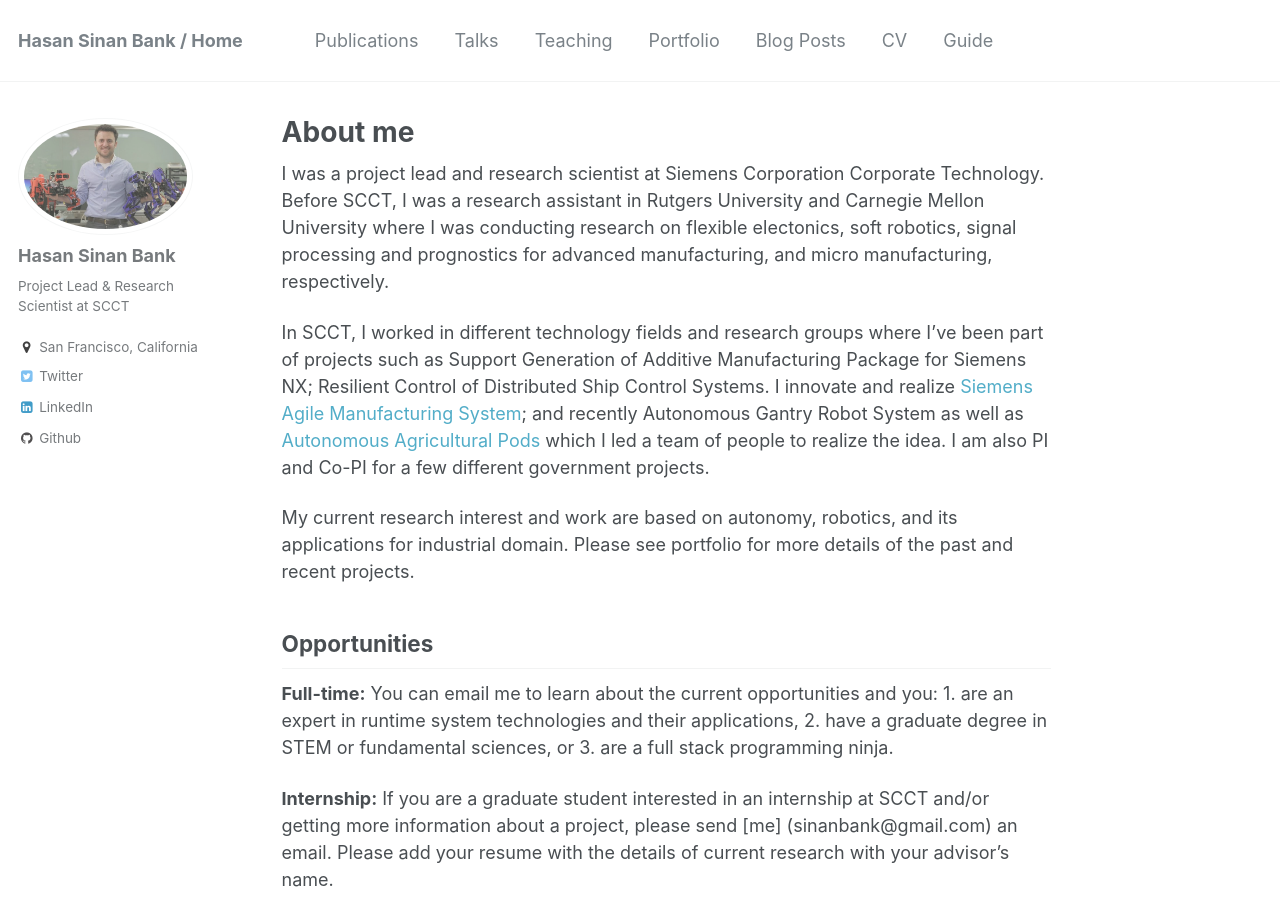
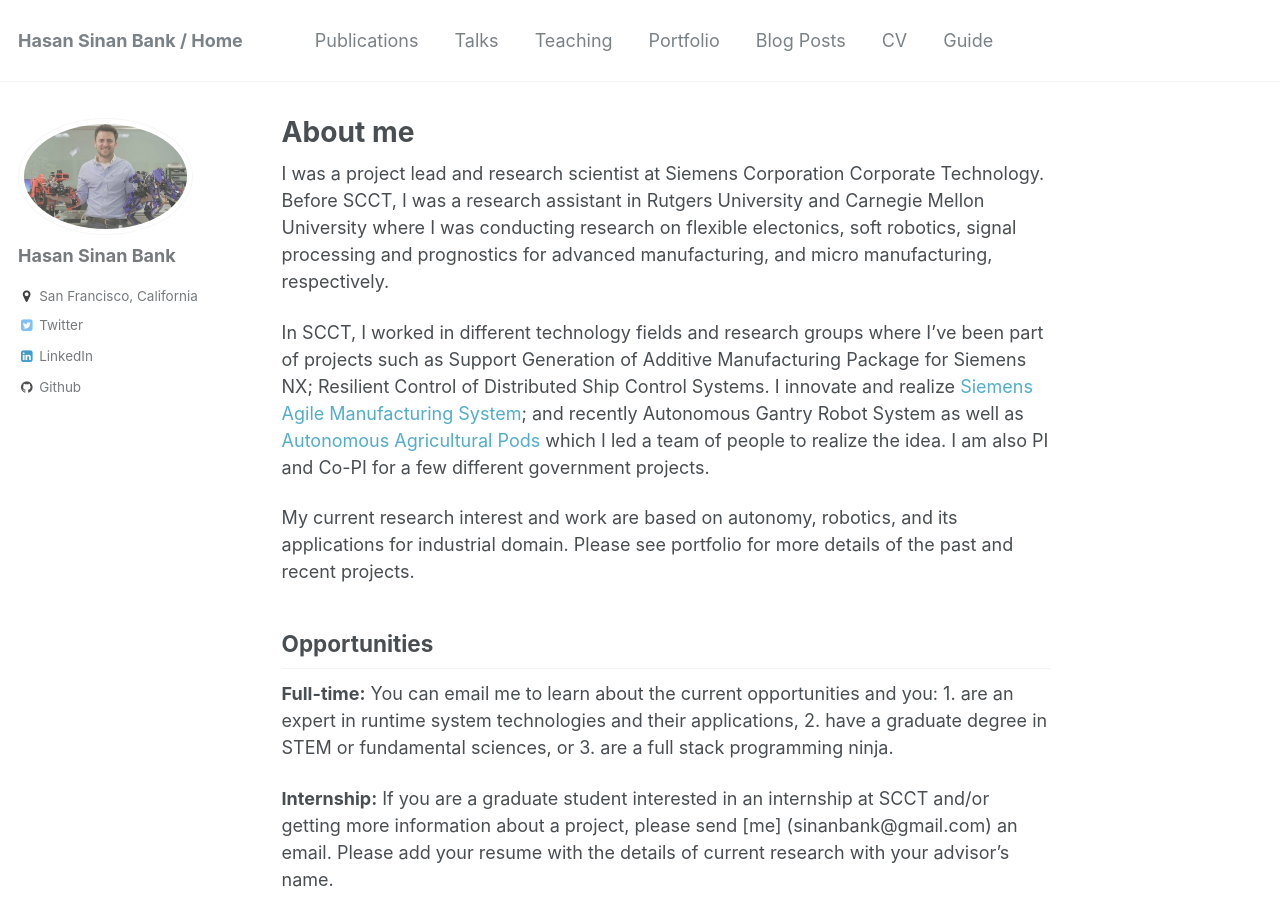
Before and after one commit to bankh/bankh.github.io, a Jekyll site: the page built from _pages/about.md, in a window 1280 px wide and 900 px high. Built offline with Jekyll 4.4.1, drawn with Linux system fonts in a browser that asks for light colours.

Commit message:
Update _config.yml

```diff
--- a/_config.yml
+++ b/_config.yml
@@ -10,7 +10,7 @@
 title                    : "Hasan Sinan Bank / Home"
 title_separator          : "-"
 name                     : &name "Hasan Sinan Bank"
-description              : &description "Project Lead - Research Scientist at SCCT"
+description              : &description " "
 url                      : https://bankh.github.io # the base hostname & protocol for your site e.g. "https://mmistakes.github.io"
 baseurl                  : "" # the subpath of your site, e.g. "/blog"
 repository               : "bankh.github.io"
@@ -80,7 +80,7 @@
 author:
   name             : "Hasan Sinan Bank"
   avatar           : "profile.png"
-  bio              : "Project Lead & Research Scientist at SCCT"
+  bio              : " "
   location         : "San Francisco, California"
   employer         :
   googlescholar    : #"http://yourfullgooglescholarurl.com"
```
